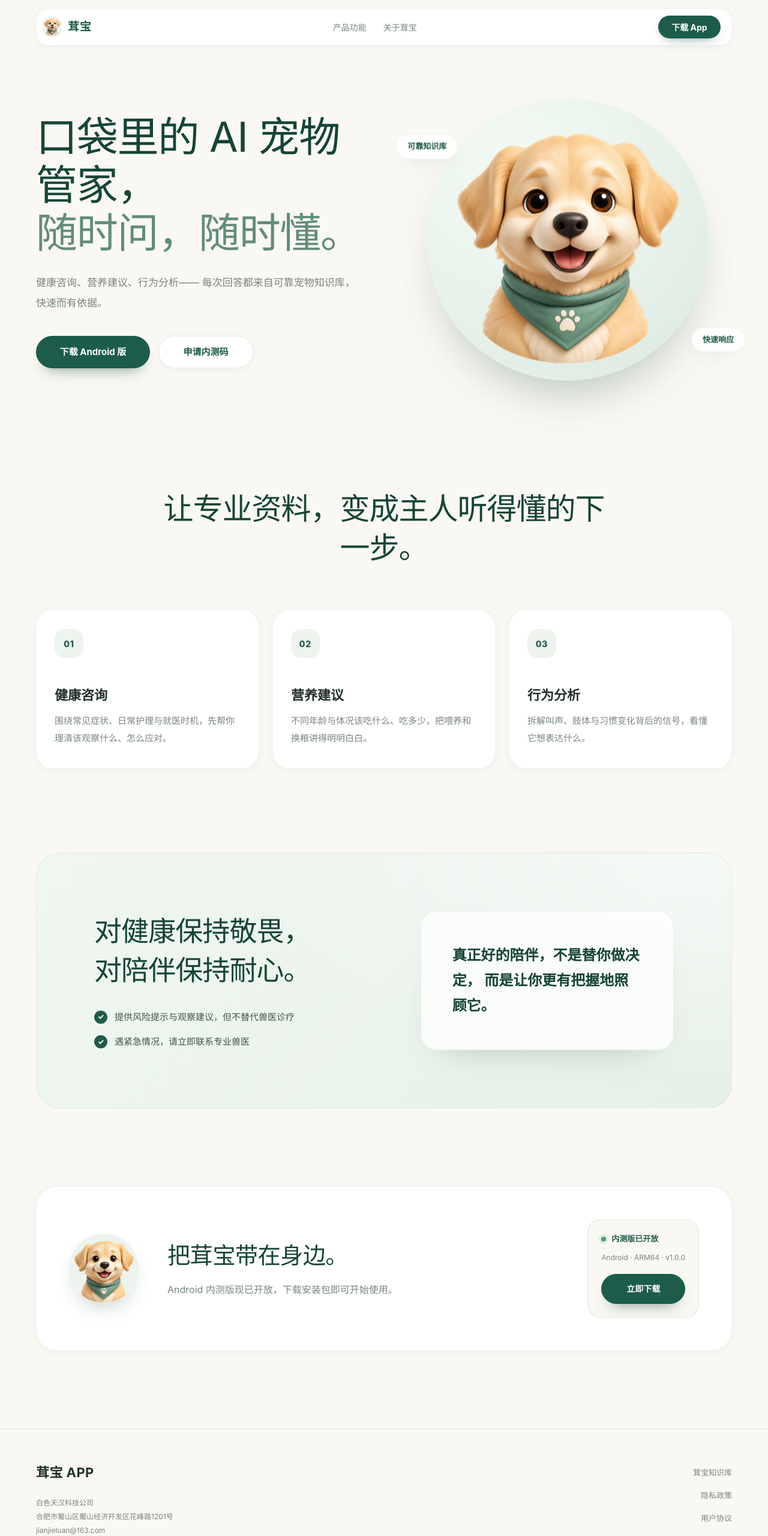
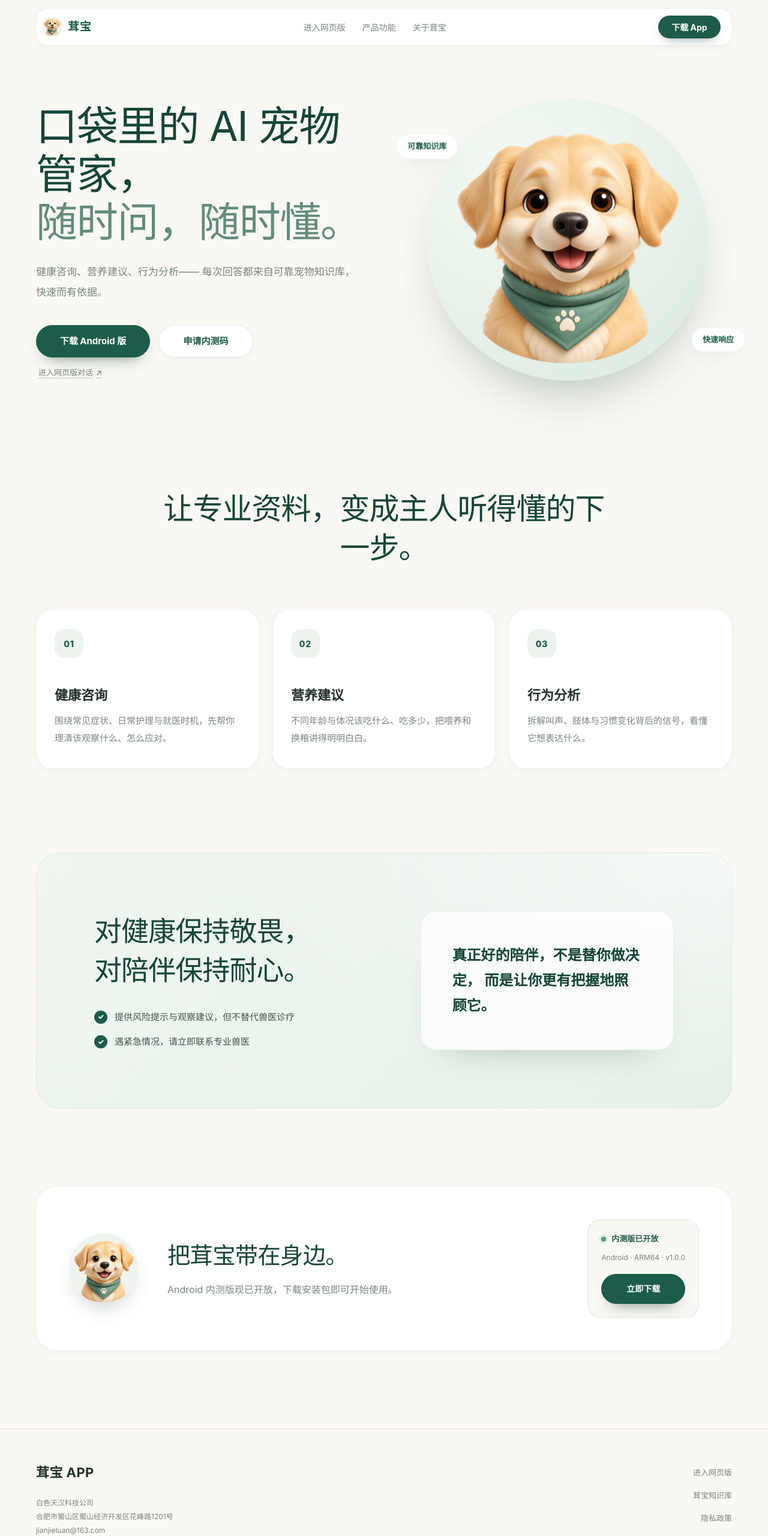
Before and after one commit to yuxiaoyangd/rongbao-web, a Next.js app: page / in a window 1280 px wide. Shown: the top 2561 px of the page at 60% size. Built offline with nearby package versions, Linux system fonts and the light colour scheme.

Commit message:
feat: add subtle web chat entry

```diff
--- a/app/components/site-footer.tsx
+++ b/app/components/site-footer.tsx
@@ -18,6 +18,13 @@ export function SiteFooter() {
         </div>
         <div className="footer-right">
           <nav className="footer-links" aria-label="页脚导航">
+            <a
+              href="https://app.rongbao.yick.cc/"
+              target="_blank"
+              rel="noreferrer"
+            >
+              进入网页版
+            </a>
             <Link href="/knowledge">茸宝知识库</Link>
             <Link href="/privacy">隐私政策</Link>
             <Link href="/terms">用户协议</Link>
--- a/app/components/site-header.tsx
+++ b/app/components/site-header.tsx
@@ -142,6 +142,14 @@ export function SiteHeader() {
           <span>茸宝</span>
         </a>
         <nav className="site-nav" aria-label="主要导航">
+          <a
+            className="nav-link"
+            href="https://app.rongbao.yick.cc/"
+            target="_blank"
+            rel="noreferrer"
+          >
+            进入网页版
+          </a>
           <a className="nav-link" href="#features">产品功能</a>
           <a className="nav-link" href="#about">关于茸宝</a>
         </nav>
--- a/app/globals.css
+++ b/app/globals.css
@@ -651,6 +651,25 @@ footer {
   background: var(--bg);
 }
 
+.web-chat-link {
+  display: inline-flex;
+  align-items: center;
+  gap: 5px;
+  margin: 16px 0 0 4px;
+  color: var(--muted);
+  font-size: 13px;
+  font-weight: 550;
+  text-decoration: underline;
+  text-decoration-color: rgba(120, 134, 125, 0.45);
+  text-underline-offset: 4px;
+  transition: color 200ms ease, text-decoration-color 200ms ease;
+}
+
+.web-chat-link:hover {
+  color: var(--brand);
+  text-decoration-color: var(--brand);
+}
+
 .footer-content {
   display: grid;
   grid-template-columns: minmax(0, 1fr) minmax(180px, 240px);
--- a/app/page.tsx
+++ b/app/page.tsx
@@ -49,6 +49,14 @@ export default function Home() {
             </DownloadButton>
             <BetaApplicationForm />
           </div>
+          <a
+            className="web-chat-link"
+            href="https://app.rongbao.yick.cc/"
+            target="_blank"
+            rel="noreferrer"
+          >
+            进入网页版对话 <span aria-hidden="true">↗</span>
+          </a>
         </div>
 
         <div className="hero-visual" aria-label="茸宝品牌形象">
```
